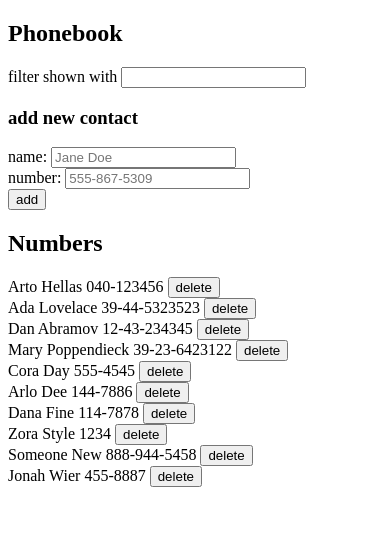
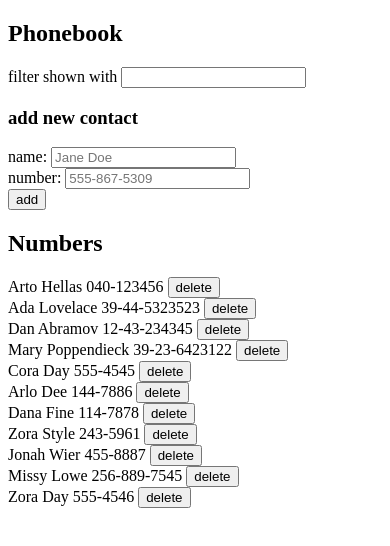
Before and after one commit to JanetteDevCode/fullstackopen-part2, a React (Create React App) app in the folder phonebook/: page / in a window 390 px wide. Shown: the top 546 px of the page. Built offline with nearby package versions, Linux system fonts and the light colour scheme; data requests are answered from the project's data file.

Commit message:
Complete phonebook step 12

```diff
--- a/phonebook/db.json
+++ b/phonebook/db.json
@@ -37,18 +37,23 @@
     },
     {
       "name": "Zora Style",
-      "number": "1234",
+      "number": "243-5961",
       "id": 10
-    },
-    {
-      "name": "Someone New",
-      "number": "888-944-5458",
-      "id": 12
     },
     {
       "name": "Jonah Wier",
       "number": "455-8887",
       "id": 14
+    },
+    {
+      "name": "Missy Lowe",
+      "number": "256-889-7545",
+      "id": 15
+    },
+    {
+      "name": "Zora Day",
+      "number": "555-4546",
+      "id": 16
     }
   ]
 }
--- a/phonebook/src/App.js
+++ b/phonebook/src/App.js
@@ -15,6 +15,7 @@ const App = () => {
 
   useEffect(() => {
     getAllPersons();
+  // eslint-disable-next-line react-hooks/exhaustive-deps
   }, []);
 
   const displayNotification = (type, message) => {
@@ -30,12 +31,6 @@ const App = () => {
     );
   };
 
-  const personExists = (name) => {
-    return persons.find((person) => {
-      return person.name.toLowerCase() === name.toLowerCase();
-    });
-  };
-
   const getAllPersons = () => {
     personService
       .getAll()
@@ -44,8 +39,17 @@ const App = () => {
       })
       .catch((error) => {
         console.log('get all persons error:', error);
-        alert(`Could not get persons from the server.`);
+        displayNotification(
+          NotificationType.ERROR,
+          'Could not get persons from the server.'
+        );
       });
+  };
+
+  const personExists = (name) => {
+    return persons.find((person) => {
+      return person.name.toLowerCase() === name.toLowerCase();
+    });
   };
 
   const addPerson = (personToAdd) => {
@@ -60,7 +64,10 @@ const App = () => {
       })
       .catch((error) => {
         console.log('add person error:', error);
-        alert(`${personToAdd.name} could not be added.`);
+        displayNotification(
+          NotificationType.ERROR,
+          `${personToAdd.name} could not be added to the server.`
+        )
       });
   }
 
@@ -78,7 +85,13 @@ const App = () => {
       })
       .catch((error) => {
         console.log('update person error:', error);
-        alert(`${personToUpdate.name} could not be updated.`);
+        setPersons(persons.filter((person) => {
+          return personToUpdate.id !== person.id;
+        }));
+        displayNotification(
+          NotificationType.ERROR,
+          `${personToUpdate.name} could not be updated since the person does not exist on the server.`
+        );
       });
   };
 
@@ -96,7 +109,13 @@ const App = () => {
       })
       .catch((error) => {
         console.log('delete person error:', error);
-        alert(`${personToDelete.name} could not be deleted.`);
+        setPersons(persons.filter((person) => {
+          return personToDelete.id !== person.id;
+        }));
+        displayNotification(
+          NotificationType.ERROR,
+          `${personToDelete.name} was already deleted from the server.`
+        );
       });
   };
 
```
